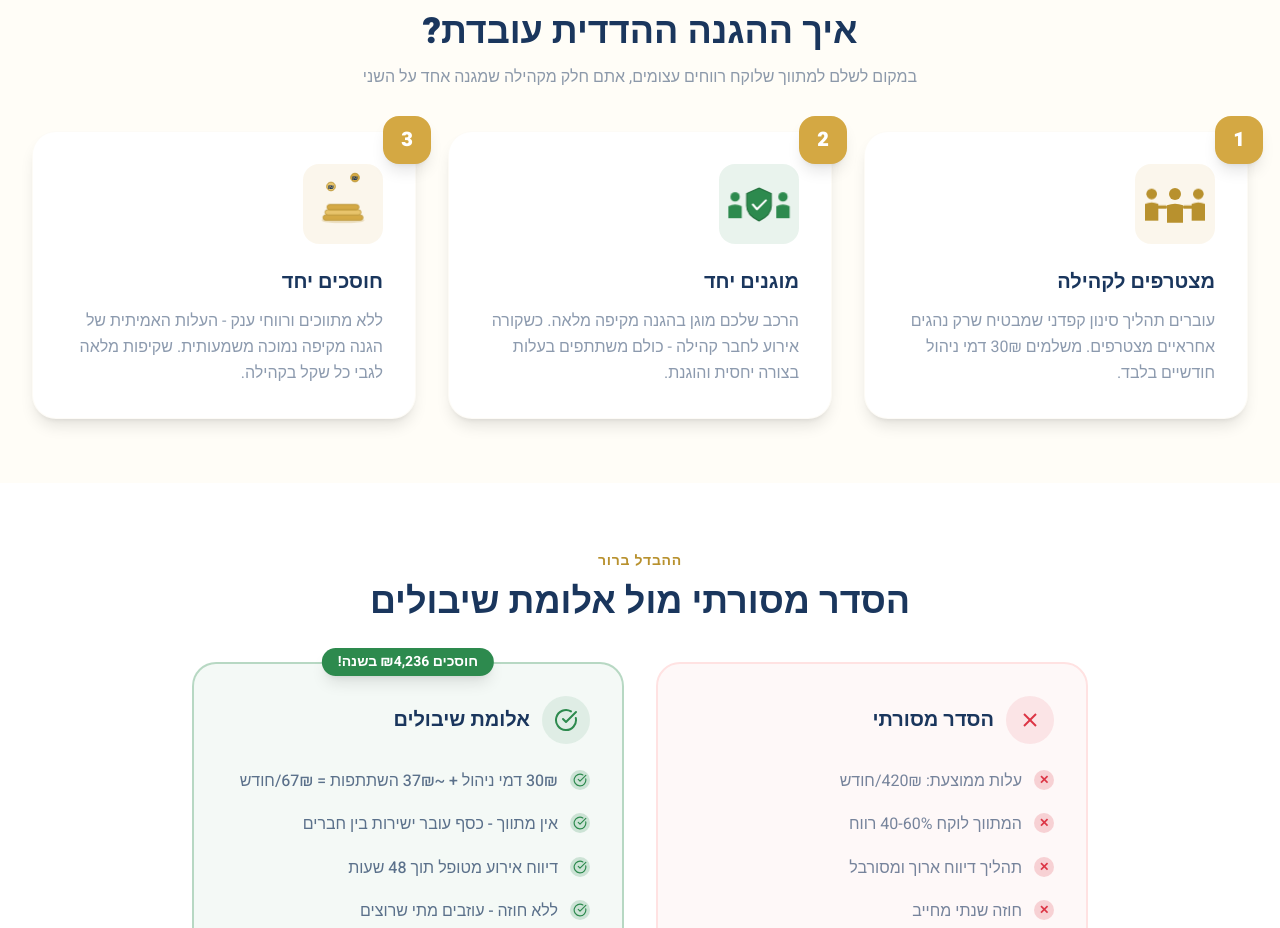
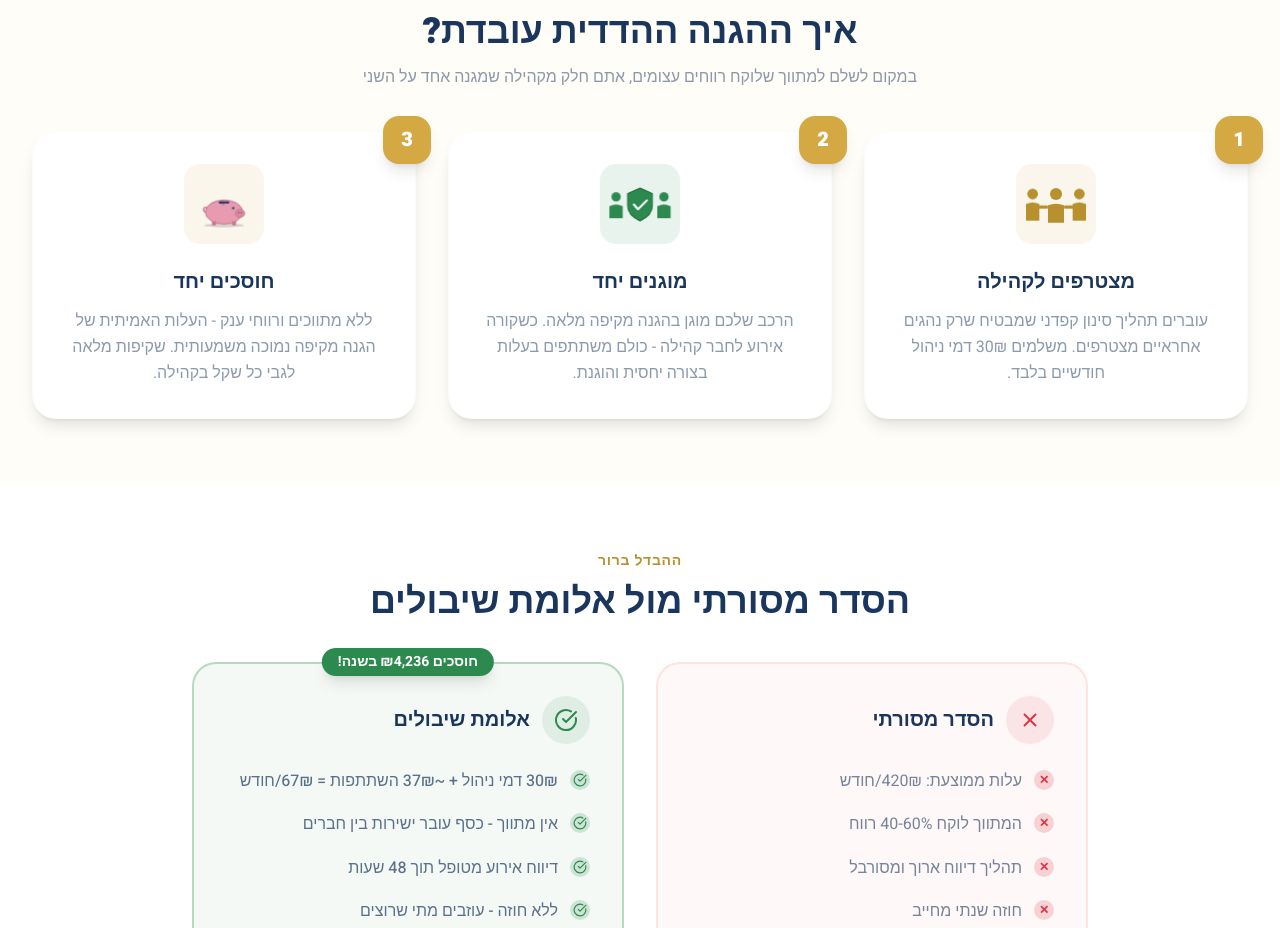
Before and after one commit to netanelmazuz7/alumot-shibolim, a Next.js app: page / in a window 1280 px wide. Shown: the part 1344-2272 px from the top of the page. Built offline with nearby package versions, Linux system fonts and the light colour scheme.

Commit message:
Major content updates: brand rename, accessibility, FAQ cleanup

```diff
--- a/src/app/globals.css
+++ b/src/app/globals.css
@@ -165,22 +165,30 @@ html.a11y-big-cursor * {
 .anim-lean-left { animation: lean-in-left 3s ease-in-out infinite; }
 .anim-lean-right { animation: lean-in-right 3s ease-in-out infinite; }
 
-/* Coin fall (saving animation) */
-@keyframes coin-drop {
-  0% { transform: translateY(-28px); opacity: 0; }
+/* Piggy bank savings */
+@keyframes coin-into-slot {
+  0% { transform: translateY(-18px) scale(1); opacity: 0; }
   15% { opacity: 1; }
-  70% { transform: translateY(0); opacity: 1; }
-  85%, 100% { transform: translateY(0); opacity: 0; }
+  55% { transform: translateY(26px) scale(1); opacity: 1; }
+  65% { transform: translateY(28px) scale(0.5); opacity: 0; }
+  100% { transform: translateY(-18px) scale(1); opacity: 0; }
 }
-.anim-coin-drop-1 { animation: coin-drop 2.4s ease-in infinite; animation-delay: 0s; }
-.anim-coin-drop-2 { animation: coin-drop 2.4s ease-in infinite; animation-delay: 0.6s; }
-.anim-coin-drop-3 { animation: coin-drop 2.4s ease-in infinite; animation-delay: 1.2s; }
+.anim-coin-into-slot { animation: coin-into-slot 2.4s ease-in infinite; transform-box: fill-box; transform-origin: center; }
 
-@keyframes stack-rise {
-  0% { transform: scaleY(0.3); opacity: 0.4; }
-  100% { transform: scaleY(1); opacity: 1; }
+@keyframes piggy-jiggle {
+  0%, 55% { transform: translateY(0) rotate(0); }
+  62% { transform: translateY(1.5px) rotate(-1deg); }
+  68% { transform: translateY(1.5px) rotate(1deg); }
+  75%, 100% { transform: translateY(0) rotate(0); }
 }
-.anim-stack-rise { animation: stack-rise 2.4s ease-out infinite; transform-origin: bottom center; }
+.anim-piggy-jiggle { animation: piggy-jiggle 2.4s ease-in-out infinite; transform-origin: center; transform-box: fill-box; }
+
+@keyframes sparkle-pop {
+  0%, 55% { opacity: 0; transform: scale(0); }
+  63% { opacity: 1; transform: scale(1.4); }
+  75%, 100% { opacity: 0; transform: scale(1.4); }
+}
+.anim-sparkle { animation: sparkle-pop 2.4s ease-out infinite; transform-origin: center; transform-box: fill-box; }
 
 /* ====== Claim-process strip animations ====== */
 
--- a/src/app/page.tsx
+++ b/src/app/page.tsx
@@ -189,11 +189,11 @@ export default function Home() {
 
           <div className="grid grid-cols-1 md:grid-cols-3 gap-8">
             {/* Step 1 */}
-            <div className="relative bg-white rounded-3xl p-8 shadow-lg border border-wheat-dark/10 hover:shadow-xl transition-shadow group">
+            <div className="relative bg-white rounded-3xl p-8 shadow-lg border border-wheat-dark/10 hover:shadow-xl transition-shadow group text-center">
               <div className="absolute -top-4 -right-4 w-12 h-12 bg-gold rounded-2xl flex items-center justify-center text-white font-black text-xl shadow-lg">
                 1
               </div>
-              <div className="w-20 h-20 rounded-2xl bg-gold/10 flex items-center justify-center mb-6 text-gold-dark">
+              <div className="w-20 h-20 rounded-2xl bg-gold/10 flex items-center justify-center mb-6 mx-auto text-gold-dark">
                 <JoinAnimation />
               </div>
               <h3 className="text-xl font-bold text-primary mb-3">
@@ -206,11 +206,11 @@ export default function Home() {
             </div>
 
             {/* Step 2 */}
-            <div className="relative bg-white rounded-3xl p-8 shadow-lg border border-wheat-dark/10 hover:shadow-xl transition-shadow group">
+            <div className="relative bg-white rounded-3xl p-8 shadow-lg border border-wheat-dark/10 hover:shadow-xl transition-shadow group text-center">
               <div className="absolute -top-4 -right-4 w-12 h-12 bg-gold rounded-2xl flex items-center justify-center text-white font-black text-xl shadow-lg">
                 2
               </div>
-              <div className="w-20 h-20 rounded-2xl bg-green/10 flex items-center justify-center mb-6">
+              <div className="w-20 h-20 rounded-2xl bg-green/10 flex items-center justify-center mb-6 mx-auto">
                 <ProtectedTogetherAnimation />
               </div>
               <h3 className="text-xl font-bold text-primary mb-3">
@@ -223,11 +223,11 @@ export default function Home() {
             </div>
 
             {/* Step 3 */}
-            <div className="relative bg-white rounded-3xl p-8 shadow-lg border border-wheat-dark/10 hover:shadow-xl transition-shadow group">
+            <div className="relative bg-white rounded-3xl p-8 shadow-lg border border-wheat-dark/10 hover:shadow-xl transition-shadow group text-center">
               <div className="absolute -top-4 -right-4 w-12 h-12 bg-gold rounded-2xl flex items-center justify-center text-white font-black text-xl shadow-lg">
                 3
               </div>
-              <div className="w-20 h-20 rounded-2xl bg-gold/10 flex items-center justify-center mb-6">
+              <div className="w-20 h-20 rounded-2xl bg-gold/10 flex items-center justify-center mb-6 mx-auto">
                 <SavingTogetherAnimation />
               </div>
               <h3 className="text-xl font-bold text-primary mb-3">
--- a/src/components/HomeAnimations.tsx
+++ b/src/components/HomeAnimations.tsx
@@ -41,27 +41,50 @@ export function ProtectedTogetherAnimation() {
   );
 }
 
-/** חוסכים יחד - מטבעות נופלים לערימה */
+/** חוסכים יחד - קופת חיסכון (פיגי בנק) עם מטבע שנכנס לחריץ */
 export function SavingTogetherAnimation() {
   return (
     <svg viewBox="0 0 120 80" className="w-full h-full" aria-hidden="true">
-      <g className="anim-coin-drop-1">
-        <circle cx="60" cy="18" r="6.5" fill="#d4a843" stroke="#b8912e" strokeWidth="1.3" />
-        <text x="60" y="22" textAnchor="middle" fontSize="9" fontWeight="900" fill="#1a365d">₪</text>
+      {/* Incoming coin that falls into the slot */}
+      <g className="anim-coin-into-slot">
+        <circle cx="60" cy="10" r="6" fill="#d4a843" stroke="#b8912e" strokeWidth="1.3" />
+        <text x="60" y="14" textAnchor="middle" fontSize="8" fontWeight="900" fill="#1a365d">₪</text>
       </g>
-      <g className="anim-coin-drop-2">
-        <circle cx="42" cy="18" r="6.5" fill="#e8c46a" stroke="#b8912e" strokeWidth="1.3" />
-        <text x="42" y="22" textAnchor="middle" fontSize="9" fontWeight="900" fill="#1a365d">₪</text>
+
+      {/* Piggy bank - jiggles slightly on each coin deposit */}
+      <g className="anim-piggy-jiggle">
+        {/* Shadow */}
+        <ellipse cx="60" cy="72" rx="30" ry="3" fill="#000" opacity="0.15" />
+
+        {/* Body */}
+        <ellipse cx="60" cy="52" rx="28" ry="18" fill="#e89ab0" stroke="#c77590" strokeWidth="1.5" />
+
+        {/* Snout */}
+        <ellipse cx="84" cy="54" rx="7" ry="6" fill="#d88aa0" stroke="#c77590" strokeWidth="1.3" />
+        <circle cx="82" cy="53" r="1.2" fill="#8b4c60" />
+        <circle cx="86" cy="53" r="1.2" fill="#8b4c60" />
+
+        {/* Eye */}
+        <circle cx="74" cy="46" r="1.8" fill="#1a365d" />
+        <circle cx="74.6" cy="45.5" r="0.6" fill="white" />
+
+        {/* Ear */}
+        <path d="M 52 38 L 58 34 L 60 42 Z" fill="#d88aa0" stroke="#c77590" strokeWidth="1" />
+
+        {/* Legs */}
+        <rect x="42" y="66" width="6" height="6" rx="1" fill="#c77590" />
+        <rect x="72" y="66" width="6" height="6" rx="1" fill="#c77590" />
+
+        {/* Coin slot on top */}
+        <rect x="52" y="36" width="16" height="3" rx="1.5" fill="#1a365d" />
+
+        {/* Curly tail */}
+        <path d="M 32 52 Q 28 50 30 46 Q 32 44 34 46" fill="none" stroke="#c77590" strokeWidth="2" strokeLinecap="round" />
       </g>
-      <g className="anim-coin-drop-3">
-        <circle cx="78" cy="18" r="6.5" fill="#d4a843" stroke="#b8912e" strokeWidth="1.3" />
-        <text x="78" y="22" textAnchor="middle" fontSize="9" fontWeight="900" fill="#1a365d">₪</text>
-      </g>
-      <g className="anim-stack-rise">
-        <ellipse cx="60" cy="64" rx="32" ry="4.5" fill="#b8912e" opacity="0.25" />
-        <rect x="30" y="56" width="60" height="8" rx="4" fill="#d4a843" stroke="#b8912e" strokeWidth="1.2" />
-        <rect x="33" y="48" width="54" height="8" rx="4" fill="#e8c46a" stroke="#b8912e" strokeWidth="1.2" />
-        <rect x="36" y="40" width="48" height="8" rx="4" fill="#d4a843" stroke="#b8912e" strokeWidth="1.2" />
+
+      {/* Sparkle on deposit */}
+      <g className="anim-sparkle" transform="translate(60 38)">
+        <path d="M 0 -5 L 0 5 M -5 0 L 5 0" stroke="#d4a843" strokeWidth="1.5" strokeLinecap="round" />
       </g>
     </svg>
   );
```
